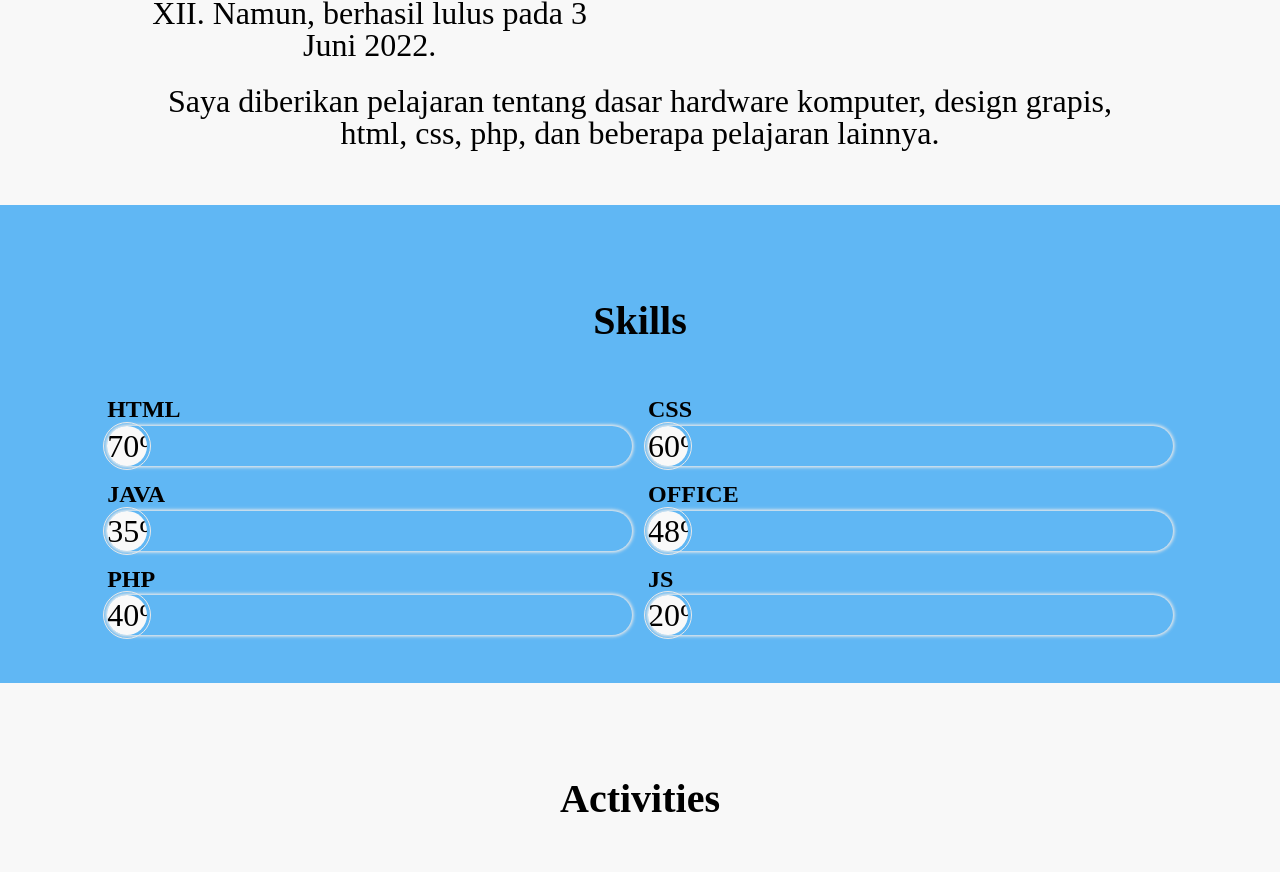
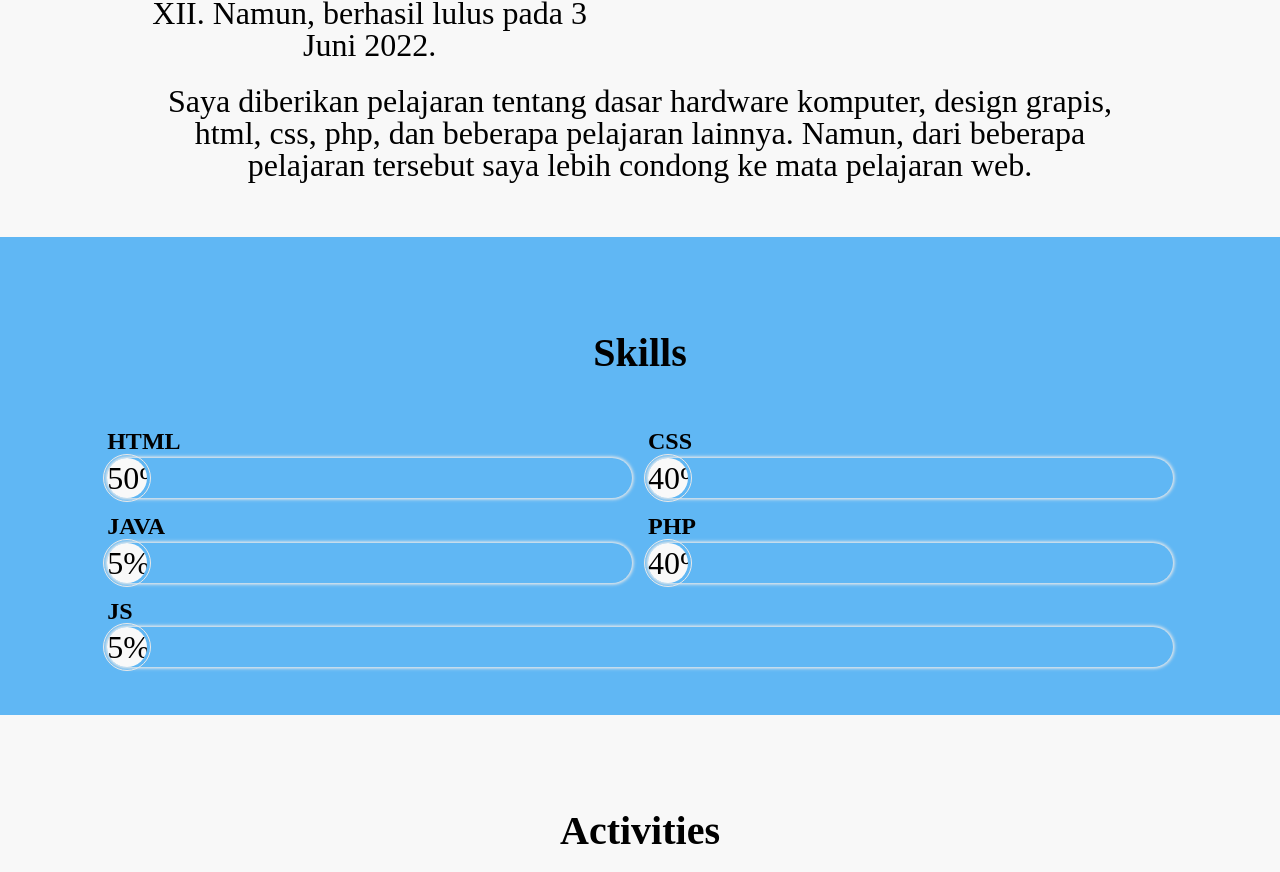
Before and after one commit to ImAmAmirulloh/Portofolio, a plain HTML site: page index.html in a window 1280 px wide. Shown: the part 971-1843 px from the top of the page. Drawn offline with Linux system fonts and the light colour scheme.

Commit message:
Update index.html

```diff
--- a/index.html
+++ b/index.html
@@ -81,7 +81,7 @@
 <p>Saya memilih mengambil bidang keahlian/kejuruan Rekayasa Perangkat Lunak (RPL). Saya sudah tertarik pada teknologi karena kebiasaan dan hobi saya. Awalnya saya tidak pernah terpikir tentang adanya pemrograman, saya hanya mengikuti pilihan saya yang berkaitan dengan komputer.</p>
 </div>
         <div class="aboutConP">
-          <p>Saya diberikan pelajaran tentang dasar hardware komputer, design grapis, html, css, php, dan beberapa pelajaran lainnya.</p>
+          <p>Saya diberikan pelajaran tentang dasar hardware komputer, design grapis, html, css, php, dan beberapa pelajaran lainnya. Namun, dari beberapa pelajaran tersebut saya lebih condong ke mata pelajaran web.</p>
 
 
 
@@ -105,7 +105,7 @@
         <h5>HTML</h5>
         <div class="scLevel">
           <div class="sclValue sclv1">
-            <P>70%</P>
+            <P>50%</P>
           </div>
         </div>
       </div>
@@ -113,7 +113,7 @@
         <h5>CSS</h5>
         <div class="scLevel">
           <div class="sclValue sclv2">
-            <P>60%</P>
+            <P>40%</P>
           </div>
         </div>
       </div>
@@ -121,19 +121,19 @@
         <h5>JAVA</h5>
         <div class="scLevel">
           <div class="sclValue sclv4">
-            <P>35%</P>
+            <P>5%</P>
           </div>
         </div>
       </div>
       <div class="sCon">
-        <h5>OFFICE</h5>
-        <div class="scLevel">
-          <div class="sclValue sclv5">
-            <P>48%</P>
-          </div>
-        </div>
-      </div>
-      <div class="sCon">
+
+
+
+
+
+
+
+
         <h5>PHP</h5>
         <div class="scLevel">
           <div class="sclValue sclv6">
@@ -145,7 +145,7 @@
         <h5>JS</h5>
         <div class="scLevel">
           <div class="sclValue sclv3">
-            <P>20%</P>
+            <P>5%</P>
           </div>
         </div>
       </div>
```
